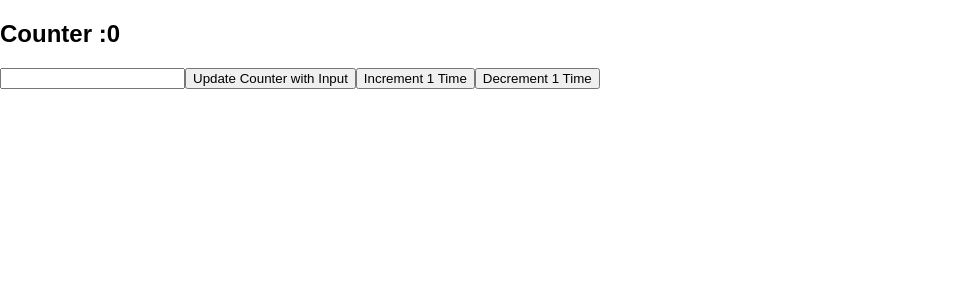
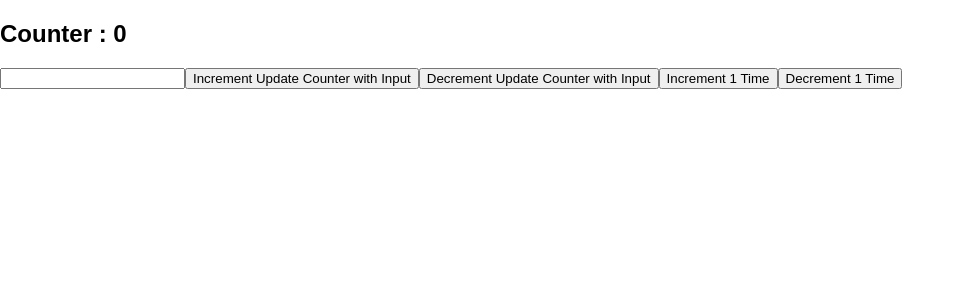
Before and after one commit to XeeshanAnsari/redux-counter-app, a React (Create React App) app: page / in a window 1280 px wide. Shown: the top 300 px of the page, without its empty margins (0-965 px from the left). Built offline with nearby package versions, Linux system fonts and the light colour scheme.

Commit message:
Decrement  With User Value

```diff
--- a/src/components/Counter.jsx
+++ b/src/components/Counter.jsx
@@ -1,4 +1,5 @@
 import React ,{ Component } from 'react';
+import  App from '../containers/App'
 
 
 
@@ -21,8 +22,12 @@ class Counter extends Component{
     decrement() {
         this.props.decrement();
     }
-    updateCounterWithInput(){
-        this.props.update(this.state.counterVal)
+    incUpdateCounterWithInput(){
+        this.props.incrementUpdate (this.state.counterVal)
+
+    }
+     decUpdateCounterWithInput(){
+        this.props.decrementUpdate (this.state.counterVal)
 
     }
 
@@ -32,9 +37,10 @@ class Counter extends Component{
     render(){
         return (
             <div>
-             <h2>Counter :{this.props.counter }</h2>
+             <h2>Counter : {this.props.counter }</h2>
               <input type="number" onChange={this.valueChange.bind(this)}/>
-              <button onClick={this.updateCounterWithInput.bind(this)} >Update Counter with Input</button>
+              <button onClick={this.incUpdateCounterWithInput.bind(this)} > Increment Update Counter with Input</button>
+              <button onClick={this.decUpdateCounterWithInput.bind(this)} >Decrement Update Counter with Input</button>
               <button onClick={this.increment.bind(this)} >Increment 1 Time</button>
               <button onClick={this.decrement.bind(this)} >Decrement 1 Time</button>
 
--- a/src/containers/App.jsx
+++ b/src/containers/App.jsx
@@ -21,9 +21,13 @@ function mapDispatchToProps(dispatch){
         increment: () => dispatch(CounterAction.increment()),
         decrement: () => dispatch(CounterAction.decrement()),
         incrementWithValue : function(value){
-            console.log("user Input " + value)
+            console.log("incrementing With Input of " + value)
             return dispatch(CounterAction.incrementWithValue(value))
 
+        },
+        decrementWithValue: function(value){
+            console.log("decrementing With Value Of " + value)
+            return dispatch(CounterAction.decrementWithValue(value))
         }
 
     }
@@ -31,17 +35,22 @@ function mapDispatchToProps(dispatch){
 class App extends Component {
 
 
-    updateCounter(value){
+    incrementUpdateCounter(value){
            this.props.incrementWithValue(value);
+    }
+    decrementUpdateCounter(value){
+           this.props.decrementWithValue(value);
     }
     render(){
         return(
             <div>
               <Counter
-               counter={ this.props.incCounter + this.props.decCounter}
+              counter={ this.props.incCounter + this.props.decCounter}
                 increment={this.props.increment}
                 decrement={this.props.decrement}
-                update={this.updateCounter.bind(this)} />
+                incrementUpdate={this.incrementUpdateCounter.bind(this)}
+                decrementUpdate={this.decrementUpdateCounter.bind(this)}
+                 />
 
             </div>
         )
--- a/src/store/actions/counter.js
+++ b/src/store/actions/counter.js
@@ -5,6 +5,8 @@ export default class CounterAction {
     static INCREMENT = "INCREMENT";
     static DECREMENT = "DECREMENT";
     static INCREMENT_WITH_VALUE = "INCREMENT_WITH_VALUE";
+    static DECREMENT_WITH_VALUE = "DECREMENT_WITH_VALUE";
+
 
     static increment() {
       return {
@@ -22,5 +24,11 @@ export default class CounterAction {
             val: value
          }
       }
+      static decrementWithValue(value){
+            return{
+                  type:'DECREMENT_WITH_VALUE',
+                  val : value
+            }
+      }
 
 }
--- a/src/store/reducers/decrementCounter.js
+++ b/src/store/reducers/decrementCounter.js
@@ -10,6 +10,8 @@ function decrementCounter(state = INITIAL_STATE , action){
       switch(action.type){
           case CounterAction.DECREMENT:
              return Object.assign({}, state ,{ decrementState: state.decrementState - 1});
+          case CounterAction.DECREMENT_WITH_VALUE:
+             return Object.assign({}, state ,{ decrementState: state.decrementState - action.val});
           default:
              return state
       }
```
